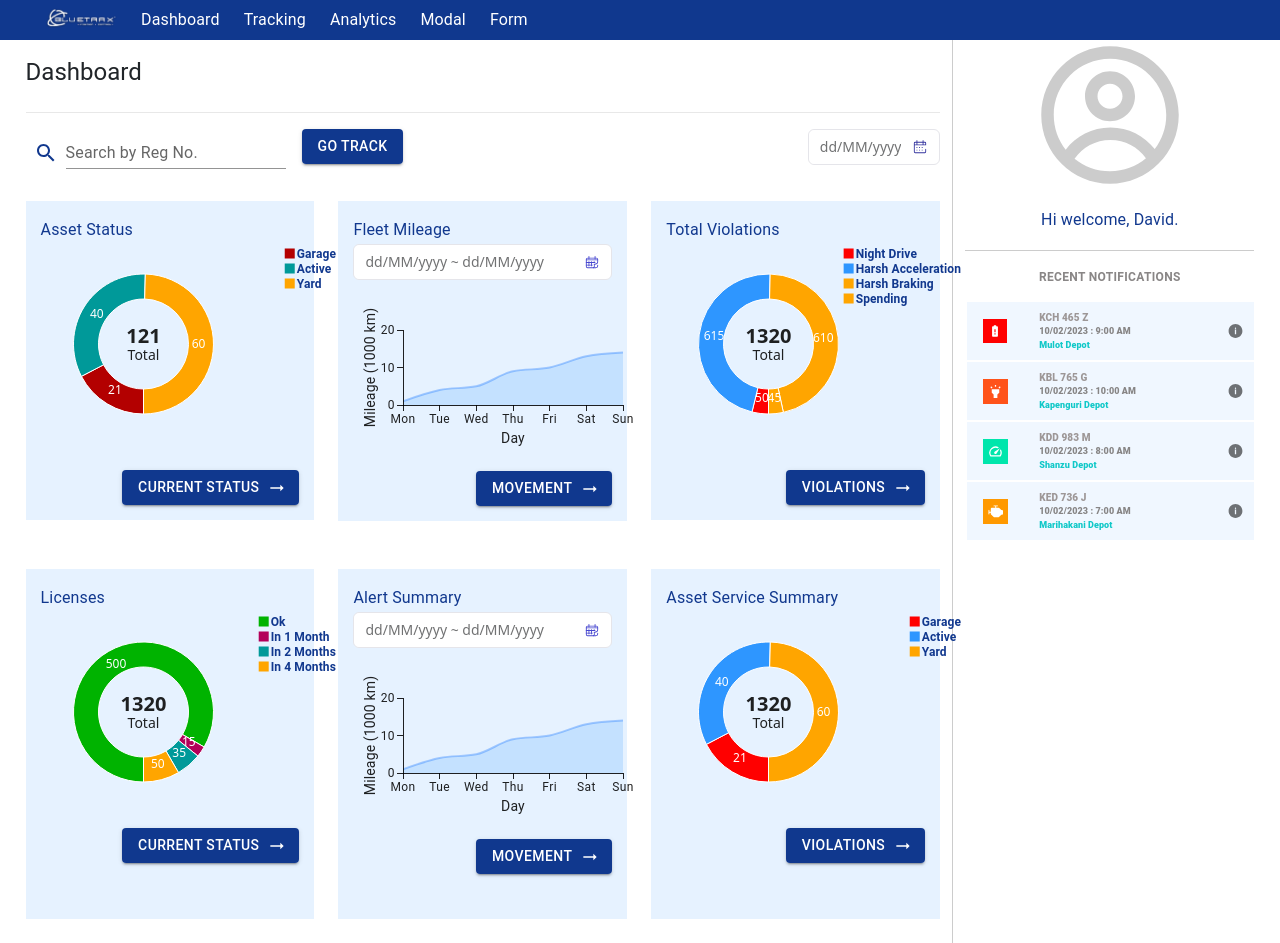
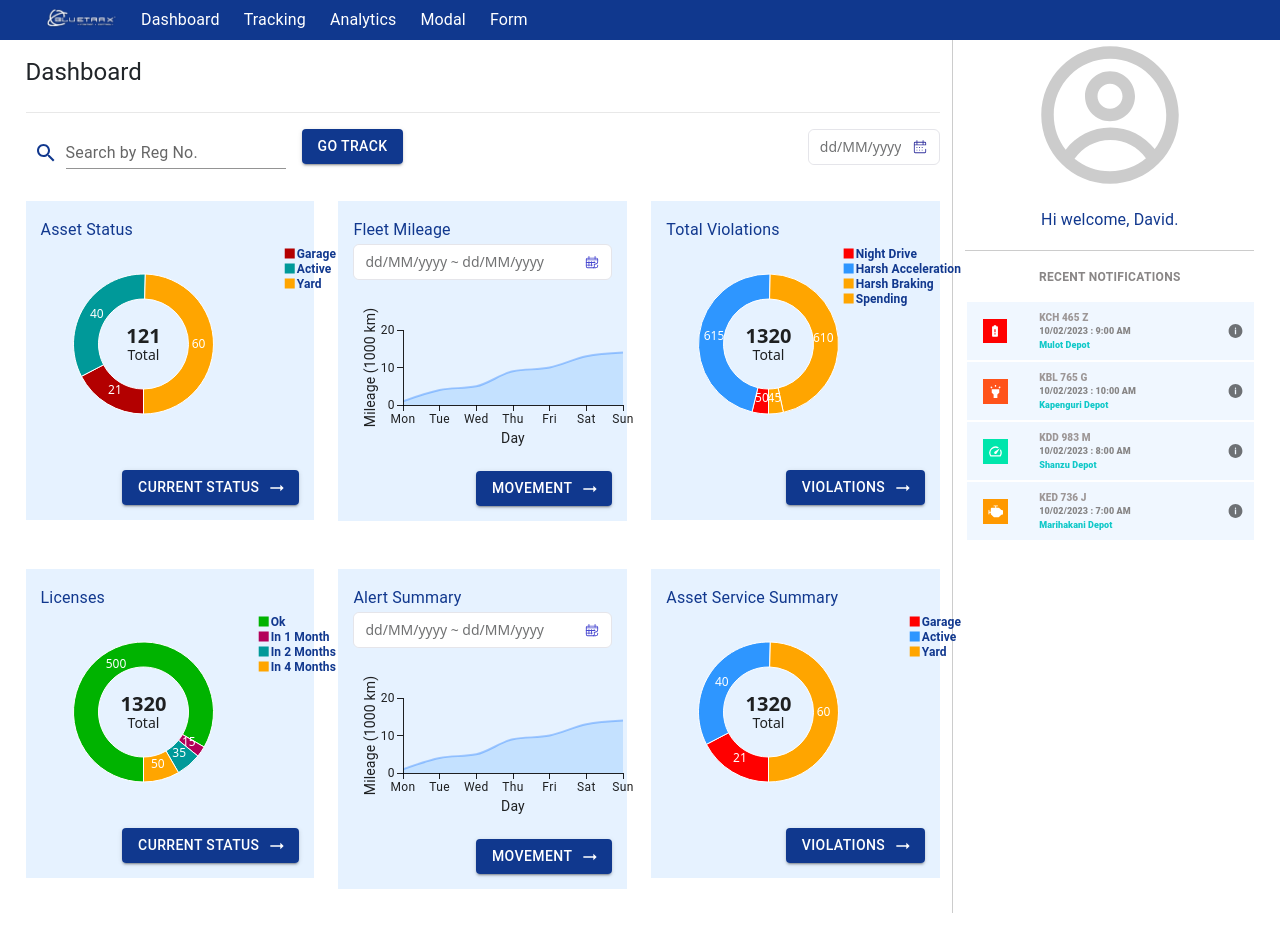
Before and after one commit to leo-mutuku/bluetrax, a React (Vite) app: page /dashboard in a window 1280 px wide. After the commit the page ends 913 px from the top, so only its background shows below. Built offline with nearby package versions, Linux system fonts and the light colour scheme.

Commit message:
reduced mini heiht

```diff
--- a/src/pages/dashboard/index.jsx
+++ b/src/pages/dashboard/index.jsx
@@ -174,7 +174,7 @@ const Dashboard = () => {
                       sx={{
                         background: " #e6f2ff",
                         padding: "15px",
-                        minHeight: "350px",
+                        minHeight: "300px",
                       }}
                     >
                       <Stack sx={{ alignItems: "flex-start" }}>
@@ -201,7 +201,7 @@ const Dashboard = () => {
                       sx={{
                         background: " #e6f2ff",
                         padding: "15px",
-                        minHeight: "350px",
+                        minHeight: "300px",
                       }}
                     >
                       <Stack sx={{ alignItems: "flex-start" }}>
@@ -230,7 +230,7 @@ const Dashboard = () => {
                       sx={{
                         background: " #e6f2ff",
                         padding: "15px",
-                        minHeight: "350px",
+                        minHeight: "300px",
                       }}
                     >
                       <Stack sx={{ alignItems: "flex-start" }}>
```
